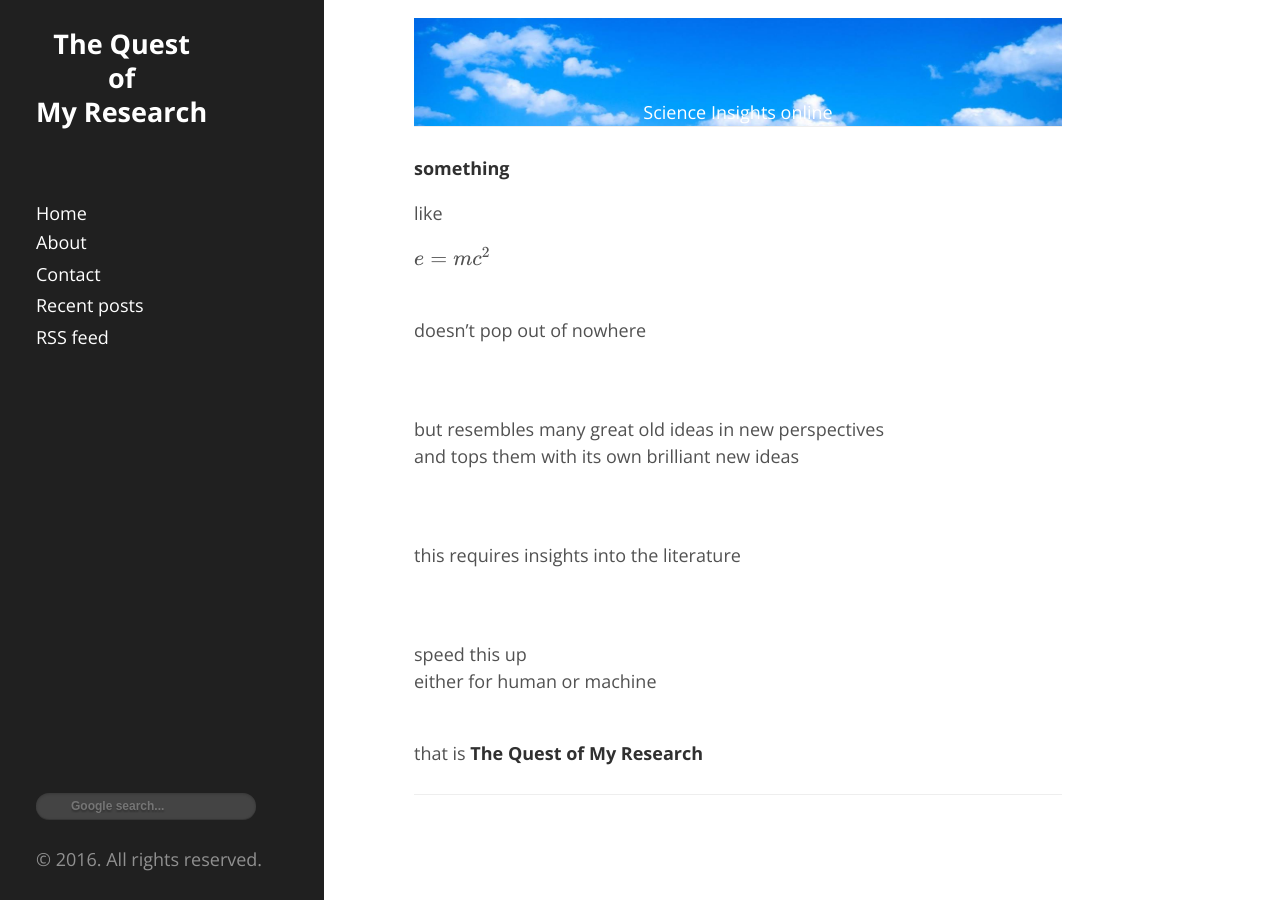
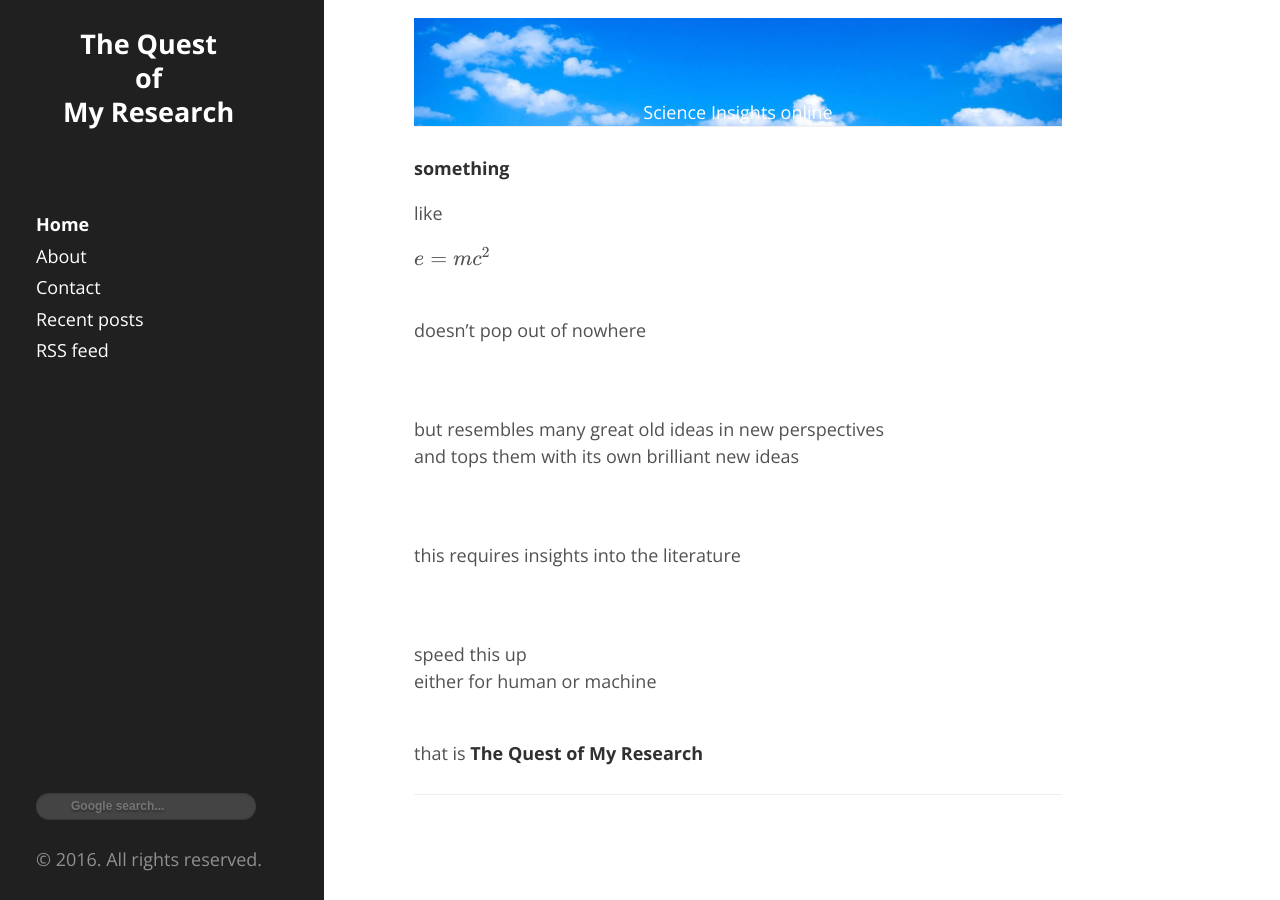
Before and after one commit to tranhungnghiep/tranhungnghiep.github.io, a Jekyll site: the page built from index.md, in a window 1280 px wide. Built offline with Jekyll 4.4.1, drawn with Linux system fonts in a browser that asks for light colours; formulas are drawn with MathJax 3; comment, search, counter and statistics services are not loaded.

Commit message:
move custom css out

```diff
--- a/_includes/head.html
+++ b/_includes/head.html
@@ -24,6 +24,7 @@
   <link rel="stylesheet" href="{{ site.baseurl }}/public/css/hyde.css">
   <!-- <link rel="stylesheet" href="http://fonts.googleapis.com/css?family=PT+Sans:400,400italic,700|Abril+Fatface"> -->
   <link rel='stylesheet' href='https://fonts.googleapis.com/css?family=Open+Sans:400,700|Abril+Fatface' type='text/css'>
+  <link rel="stylesheet" href="{{ site.baseurl }}/public/css/custom.css">
 
   <!-- Icons -->
   <link rel="shortcut icon" href="{{ site.baseurl }}/public/images/favicon.ico">
--- a/_includes/sidebar.html
+++ b/_includes/sidebar.html
@@ -3,12 +3,14 @@
 
     <!-- Side bar title -->
     <div class="sidebar-sticky-top">
-      <div class="sidebar-about">
-        <h2 style="text-align:center !important;">
-          <a href="{{ site.baseurl }}/">
-            {{ site.sidebar_title }}
-          </a>
-        </h2>
+      <div class="sidebar-about customcss-sidebar-about">
+        <div class="customcss-sidebar-title">
+          <h2>
+            <a href="{{ site.baseurl }}/">
+              {{ site.sidebar_title }}
+            </a>
+          </h2>
+        </div>
         <p class="lead">{{ site.description }}</p>
       </div>
 
@@ -17,7 +19,7 @@
 
       <!-- Side bar navigation -->
       <nav class="sidebar-nav">
-        <a class="sidebar-nav-item{%- if page.url == '/' -%} active {%- endif -%}" href="{{ site.baseurl }}/">Home</a>
+        <a class="sidebar-nav-item {% if page.url == '/' %} active {% endif %}" href="{{ site.baseurl }}/">Home</a>
 
         <!-- Other menu -->
         {%- comment -%}
@@ -28,14 +30,13 @@
         {%- for node in pages_list -%}
           {%- if node.title != null -%}
             {%- if node.layout == "page" -%}
-              <a class="sidebar-nav-item{%- if page.url == node.url -%} active {%- endif -%}" href="{{ site.baseurl }}{{ node.url }}">{{ node.title }}</a>
+              <a class="sidebar-nav-item {% if page.url == node.url %} active {% endif %}" href="{{ site.baseurl }}{{ node.url }}">{{ node.title }}</a>
             {%- endif -%}
           {%- endif -%}
-
         {%- endfor -%}
 
         <!-- Recent posts -->
-        <a class="sidebar-nav-item{%- if page.url == site.paginate_root -%} active {%- endif -%}" href="{{ site.baseurl }}{{ site.paginate_root }}">Recent posts</a>
+        <a class="sidebar-nav-item {% if page.url == site.paginate_root %} active {% endif %}" href="{{ site.baseurl }}{{ site.paginate_root }}">Recent posts</a>
 
         <a class="sidebar-nav-item" href="{{ site.baseurl }}/atom.xml">RSS feed</a>
       </nav>
--- a/_layouts/default.html
+++ b/_layouts/default.html
@@ -5,10 +5,7 @@
 
   <body>
     <!-- Actual Google search bar, ugly, hidden. Set high z-index for overlay result -->
-    <!-- <div style='z-index: 100; visibility: hidden; overflow:hidden; height: 0; width: 0;'>
-      <gcse:search></gcse:search>
-    </div> -->
-    <div style='z-index: 100; visibility: hidden; overflow:hidden; position: absolute;'>
+    <div class="customcss-google-search">
       <gcse:search></gcse:search>
     </div>
 
--- /dev/null
+++ b/public/css/custom.css
@@ -0,0 +1,24 @@
+.customcss-sidebar-about{
+	margin:0 1.5em 1.5em 1.5em;
+}
+
+.customcss-sidebar-title{
+	text-align:center;
+}
+
+/*hide google search*/
+.customcss-google-search{
+	z-index: 100;
+	visibility: hidden;
+	overflow:hidden;
+	position: absolute;
+
+	/*second way*/
+	/*
+	z-index: 100;
+	visibility: hidden;
+	overflow:hidden;
+	height: 0;
+	width: 0;
+	*/
+}
```
